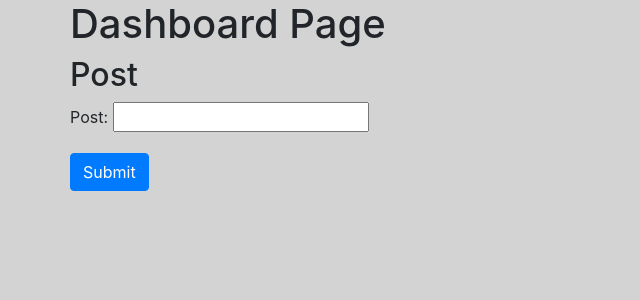
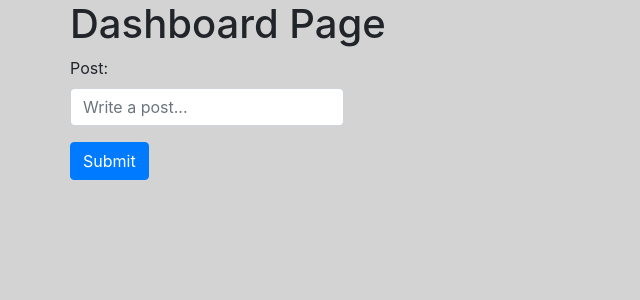
Before and after one commit to ehoversten/user_profiles, a Django app: page /home/ in a window 1280 px wide. Shown: the part 56-356 px from the top of the page, without its empty margins (0-640 px from the left). Run offline with Django 3.2, Linux system fonts and the light colour scheme; data that the repository does not hold is empty; some libraries are stand-ins or nearby versions.

Commit message:
modified Post form with widgets

```diff
--- a/home/forms.py
+++ b/home/forms.py
@@ -2,7 +2,12 @@ from django import forms
 from home.models import Post
 
 class HomeForm(forms.ModelForm):
-    post = forms.CharField()
+    post = forms.CharField(widget=forms.TextInput(
+        attrs = {
+            'class': 'form-control',
+            'placeholder': 'Write a post...'
+        }
+    ))
 
     class Meta:
         model = Post
--- a/home/templates/home/dashboard.html
+++ b/home/templates/home/dashboard.html
@@ -6,11 +6,13 @@
     <h1>Dashboard Page</h1>
   </div>
   <div class="row">
-    <form class="form-group"  method="post">
-      {% csrf_token %}
-      <h2>Post</h2>
-      {{ form.as_p }}
-      <button class="btn btn-primary" type="submit" name="button">Submit</button>
+    <form method="post">
+      <div class="form-group">
+        {% csrf_token %}
+        {{ form.as_p }}
+        <!-- {{ form.post }} -->
+        <button class="btn btn-primary" type="submit" name="button">Submit</button>
+      </div>
     </form>
   </div>
   <div class="row">
```
